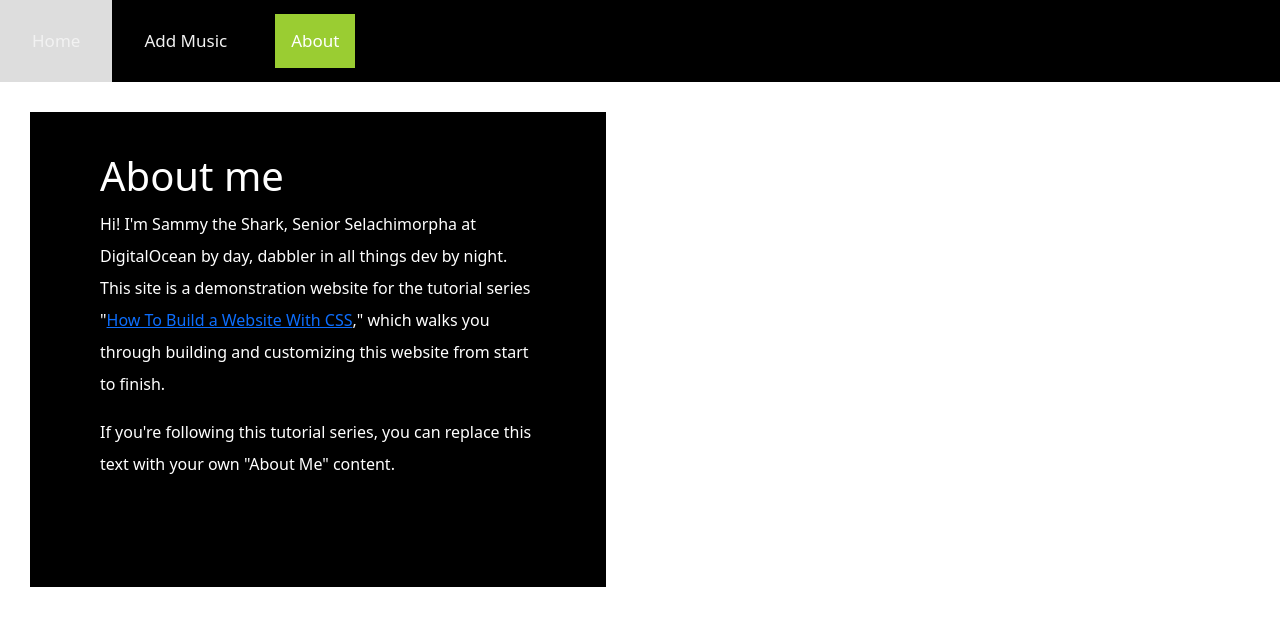
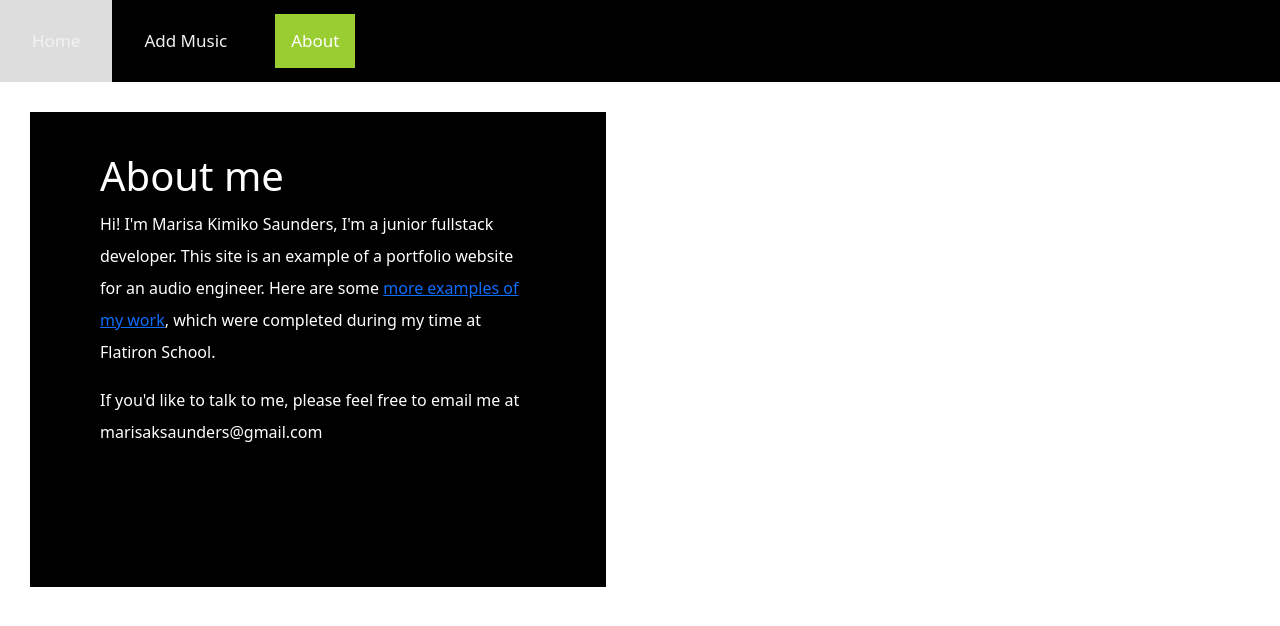
Before and after one commit to marskimiko/phase-2-project, a React (Create React App) app: page /about in a window 1280 px wide. Shown: the top 626 px of the page. Built offline with nearby package versions, Linux system fonts and the light colour scheme; data requests are answered from the project's data file.

Commit message:
done spacing

```diff
--- a/src/components/About.js
+++ b/src/components/About.js
@@ -4,8 +4,8 @@ function About() {
   return (
     <div class="column-2">
             <h1>About me</h1>
-            <p>Hi! I'm Sammy the Shark, Senior Selachimorpha at DigitalOcean by day, dabbler in all things dev by night. This site is a demonstration website for the tutorial series "<a href="https://www.digitalocean.com/community/tutorial_series/how-to-build-a-website-with-css">How To Build a Website With CSS</a>," which walks you through building and customizing this website from start to finish.</p>
-            <p>If you're following this tutorial series, you can replace this text with your own "About Me" content.</p>
+            <p>Hi! I'm Marisa Kimiko Saunders, I'm a junior fullstack developer. This site is an example of a portfolio website for an audio engineer. Here are some <a href="https://github.com/marskimiko">more examples of my work</a>, which were completed during my time at Flatiron School.</p>
+            <p>If you'd like to talk to me, please feel free to email me at marisaksaunders@gmail.com</p>
         </div>
   )
 }
--- a/src/components/Home.js
+++ b/src/components/Home.js
@@ -8,7 +8,7 @@ function Home({ musics, setMusic }) {
       display: "flex",
       flexDirection: "row",
       flexWrap: "wrap",
-      justifyContent: "center",
+      justifyContent: "space-evenly",
       alignItems: "center",
       alignContent: "center"
     }
```
Also changed, not shown: src/components/NavBar.js (+0 -9 lines), src/components/Form.js (line endings or trailing spaces).
